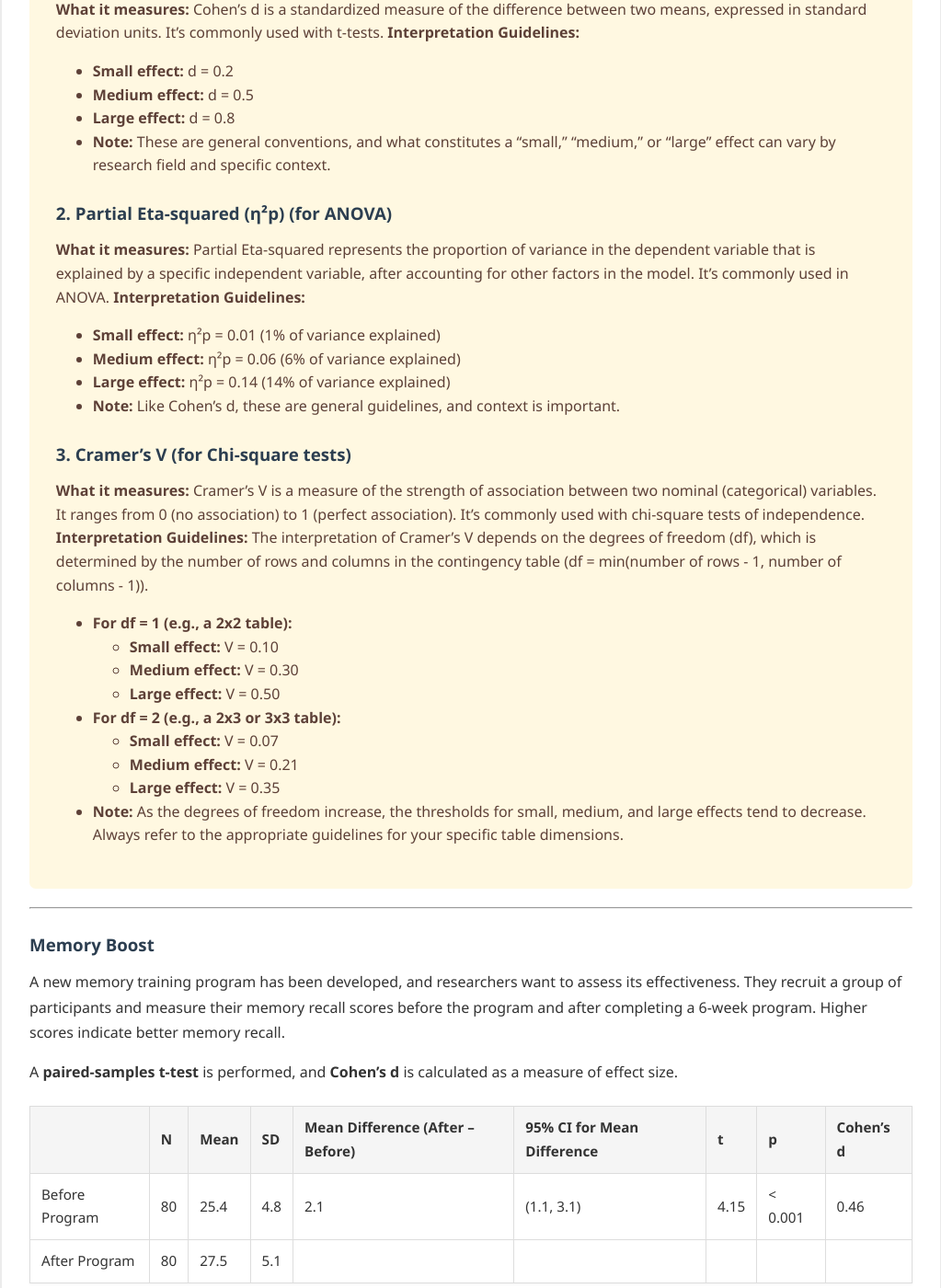
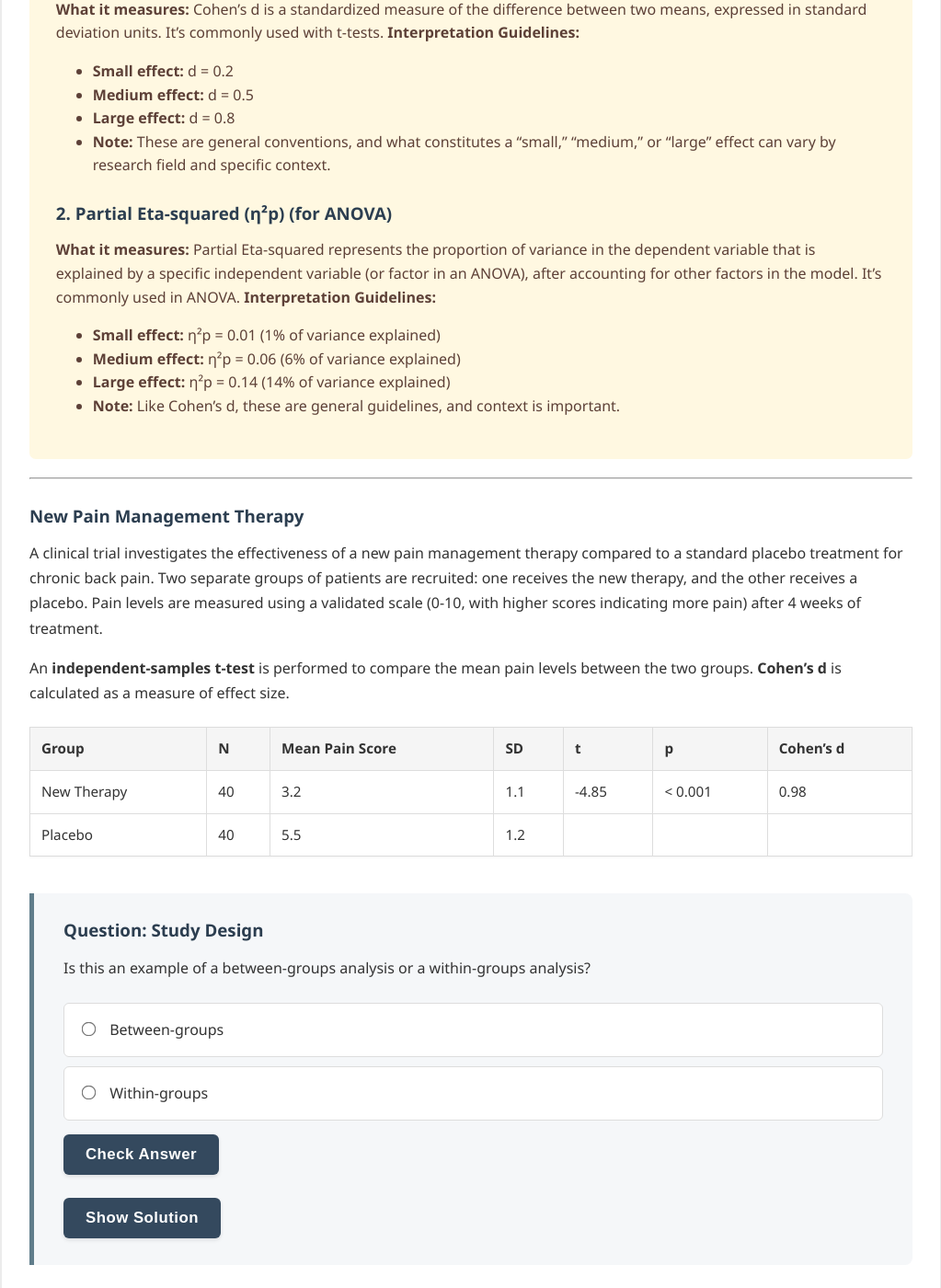
Before and after one commit to probe973/hsc-7056x, a Jekyll site: the page built from papers/es.md, in a window 1280 px wide and 1400 px high, scrolled down 1629 px. Shown: the whole window at 92% size, without its empty margins (128-1151 px from the left). Built offline with Jekyll 4.4.1, drawn with Linux system fonts in a browser that asks for light colours; some of the changed text lies outside the part shown.

Commit message:
Update es.md

```diff
--- a/papers/es.md
+++ b/papers/es.md
@@ -45,164 +45,98 @@ Different statistical tests use different effect size measures. Here are some co
 
 ### 2. Partial Eta-squared (η²p) (for ANOVA)
 
-**What it measures:** Partial Eta-squared represents the proportion of variance in the dependent variable that is explained by a specific independent variable, after accounting for other factors in the model. It's commonly used in ANOVA.
+**What it measures:** Partial Eta-squared represents the proportion of variance in the dependent variable that is explained by a specific independent variable (or factor in an ANOVA), after accounting for other factors in the model. It's commonly used in ANOVA.
 **Interpretation Guidelines:**
 *   **Small effect:** η²p = 0.01 (1% of variance explained)
 *   **Medium effect:** η²p = 0.06 (6% of variance explained)
 *   **Large effect:** η²p = 0.14 (14% of variance explained)
 *   **Note:** Like Cohen's d, these are general guidelines, and context is important.
 
-### 3. Cramer's V (for Chi-square tests)
-
-**What it measures:** Cramer's V is a measure of the strength of association between two nominal (categorical) variables. It ranges from 0 (no association) to 1 (perfect association). It's commonly used with chi-square tests of independence.
-**Interpretation Guidelines:** The interpretation of Cramer's V depends on the degrees of freedom (df), which is determined by the number of rows and columns in the contingency table (df = min(number of rows - 1, number of columns - 1)).
-*   **For df = 1 (e.g., a 2x2 table):**
-    *   **Small effect:** V = 0.10
-    *   **Medium effect:** V = 0.30
-    *   **Large effect:** V = 0.50
-*   **For df = 2 (e.g., a 2x3 or 3x3 table):**
-    *   **Small effect:** V = 0.07
-    *   **Medium effect:** V = 0.21
-    *   **Large effect:** V = 0.35
-*   **Note:** As the degrees of freedom increase, the thresholds for small, medium, and large effects tend to decrease. Always refer to the appropriate guidelines for your specific table dimensions.
-
 </div>
 
 ---
 
-### Memory Boost
+### New Pain Management Therapy
 
-A new memory training program has been developed, and researchers want to assess its effectiveness. They recruit a group of participants and measure their memory recall scores before the program and after completing a 6-week program. Higher scores indicate better memory recall.
+A clinical trial investigates the effectiveness of a new pain management therapy compared to a standard placebo treatment for chronic back pain. Two separate groups of patients are recruited: one receives the new therapy, and the other receives a placebo. Pain levels are measured using a validated scale (0-10, with higher scores indicating more pain) after 4 weeks of treatment.
 
-A **paired-samples t-test** is performed, and **Cohen's d** is calculated as a measure of effect size.
+An **independent-samples t-test** is performed to compare the mean pain levels between the two groups. **Cohen's d** is calculated as a measure of effect size.
 
-| | N | Mean | SD | Mean Difference (After – Before) | 95% CI for Mean Difference | t | p | Cohen's d |
-| :---- | :---- | :---- | :---- | :---- | :---- | :---- | :---- | :---- |
-| Before Program | 80 | 25.4 | 4.8 | 2.1 | (1.1, 3.1) | 4.15 | < 0.001 | 0.46 |
-| After Program | 80 | 27.5 | 5.1 | | | | | |
+| Group | N | Mean Pain Score | SD | t | p | Cohen's d |
+| :---- | :---- | :---- | :---- | :---- | :---- | :---- |
+| New Therapy | 40 | 3.2 | 1.1 | -4.85 | < 0.001 | 0.98 |
+| Placebo | 40 | 5.5 | 1.2 | | | |
 
 {% include question_multiple_choice.html
     id="effectsize1a_new"
     title="Study Design"
     question_text="Is this an example of a between-groups analysis or a within-groups analysis?"
     options="bg::Between-groups||wg::Within-groups"
-    correct_answer="wg"
-    solution_text="The same individuals are measured on two different occasions (before and after the program), making this a **within-groups** analysis."
+    correct_answer="bg"
+    solution_text="There are two distinct groups (New Therapy and Placebo), with each participant belonging to only one group. This is a **between-groups** analysis."
 %}
 
 {% include question_dropdown.html
     id="effectsize1b_new"
     title="P-value Interpretation"
     question_text="Interpret the p-value given in the table."
-    solution_text="The p-value of < 0.001 is very small (much less than 0.05). This indicates that the observed increase in memory recall scores is statistically significant, suggesting it is highly unlikely to have occurred by chance if the program had no effect."
+    solution_text="The p-value of < 0.001 is very small (much less than 0.05). This indicates that the observed difference in pain scores between the new therapy and placebo groups is statistically significant, suggesting it is highly unlikely to have occurred by chance."
 %}
 
-{% include question_dropdown.html
+{% include question_multiple_choice.html
     id="effectsize1c_new"
     title="Cohen's d Interpretation"
-    question_text="Interpret Cohen's d (0.46) for this study using the guidelines provided. What does it tell us about the program's effect?"
-    solution_text="Cohen's d is a standardized measure of the mean difference. According to the guidelines, a Cohen's d of 0.2 is small, 0.5 is medium, and 0.8 is large. Our value of 0.46 falls between small and medium, indicating a **medium effect size**. This means the memory training program has a noticeable, moderate practical impact on improving memory recall."
+    question_text="Based on the guidelines, what type of effect size does Cohen's d (0.98) represent?"
+    options="small::Small effect||medium::Medium effect||large::Large effect"
+    correct_answer="large"
+    solution_text="Cohen's d is a standardized measure of the difference between two means. According to the guidelines (Small = 0.2, Medium = 0.5, Large = 0.8), our value of 0.98 is greater than the threshold for a large effect (0.8). Therefore, it indicates a **large effect size**. This means the new pain management therapy has a very substantial and practically important impact on reducing pain compared to the placebo."
 %}
 
 {% include question_dropdown.html
     id="effectsize1d_new"
     title="Overall Conclusion"
-    question_text="Combining the p-value and Cohen's d, what can you conclude about the effectiveness of the memory training program?"
-    solution_text="The p-value (< 0.001) confirms statistical significance, meaning the program likely has an effect. Cohen's d (0.46) indicates a medium effect size, suggesting this effect is also practically meaningful. Therefore, there is strong evidence that the memory training program is effective, and its impact on memory recall is of moderate importance."
+    question_text="Combining the p-value and Cohen's d, what can you conclude about the effectiveness of the new pain management therapy?"
+    solution_text="The p-value (< 0.001) confirms statistical significance, meaning the new therapy is effective. Cohen's d (0.98) indicates a large effect size, suggesting this effect is also highly practically meaningful. Therefore, there is strong evidence that the new pain management therapy is significantly effective and has a substantial positive impact on reducing chronic back pain."
 %}
 
 ---
 
-### Stress Reduction Therapy
+### Sleep Quality Improvement Program
 
-A clinical trial is conducted to compare the effectiveness of three different stress reduction therapies (Therapy X, Therapy Y, and a control group receiving standard care). Participants are randomly assigned to one of the three groups, and their stress levels are measured after 8 weeks. Lower scores indicate lower stress.
+Researchers are testing a new sleep quality improvement program. A group of participants completes the 8-week program, and their sleep quality scores (higher scores = better sleep) are measured at three time points: Before the program, Mid-program (4 weeks), and After the program (8 weeks).
 
-An **Analysis of Variance (ANOVA)** is performed, and **Partial Eta-squared (η²p)** is calculated as a measure of effect size.
+A **repeated-measures ANOVA** is performed to examine the change in sleep quality over time. **Partial Eta-squared (η²p)** is calculated for the 'Time' factor.
 
-$$F(2, 147) = 3.89, p = 0.022, \eta^2_p = 0.05$$
+$$F(2, 58) = 4.10, p = 0.022, \eta^2_p = 0.04$$
 
 {% include question_multiple_choice.html
     id="effectsize2a_new"
     title="Study Design"
     question_text="Is this an example of a between-groups analysis or a within-groups analysis?"
     options="bg::Between-groups||wg::Within-groups"
-    correct_answer="bg"
-    solution_text="Participants are divided into three distinct groups, with each participant only belonging to one group. This is a **between-groups** analysis."
+    correct_answer="wg"
+    solution_text="The same individuals are measured at multiple time points (Before, Mid, After). This is a **within-groups** (or repeated-measures) analysis."
 %}
 
 {% include question_dropdown.html
     id="effectsize2b_new"
     title="P-value Interpretation"
-    question_text="Interpret the p-value given for the ANOVA."
-    solution_text="The p-value of 0.022 is less than the standard significance level of 0.05. This indicates that there is a statistically significant difference in stress levels among the three therapy groups, suggesting at least one therapy differs from the others."
+    question_text="Interpret the p-value given for the repeated-measures ANOVA."
+    solution_text="The p-value of 0.022 is less than the standard significance level of 0.05. This indicates that there is a statistically significant change in sleep quality scores over the three time points, suggesting the program had an effect."
 %}
 
-{% include question_dropdown.html
+{% include question_multiple_choice.html
     id="effectsize2c_new"
     title="Partial Eta-squared Interpretation"
-    question_text="Interpret the Partial Eta-squared (η²p) value (0.05) using the guidelines provided. What does it tell us about the therapy effect?"
-    solution_text="Partial Eta-squared (η²p) represents the proportion of variance in stress levels explained by the type of therapy. According to the guidelines, η²p = 0.01 is a small effect, 0.06 is a medium effect, and 0.14 is a large effect. Our η²p = 0.05 indicates a **small effect size**. This means that the therapy type accounts for about 5% of the variability in stress levels."
+    question_text="Based on the guidelines, what type of effect size does Partial Eta-squared (η²p = 0.04) represent?"
+    options="small::Small effect||medium::Medium effect||large::Large effect"
+    correct_answer="small"
+    solution_text="Partial Eta-squared (η²p) represents the proportion of variance in sleep quality scores explained by the 'Time' factor. According to the guidelines (Small = 0.01, Medium = 0.06, Large = 0.14), our η²p = 0.04 falls into the **small effect size** category, as it is greater than 0.01 but less than 0.06. This means that the progression through the program (time) accounts for about 4% of the variability in sleep quality scores."
 %}
 
 {% include question_dropdown.html
     id="effectsize2d_new"
     title="Combined Conclusion"
-    question_text="Considering both the p-value and Partial Eta-squared, what is your overall conclusion regarding the effectiveness of the therapies?"
-    solution_text="The p-value (0.022) suggests a statistically significant difference between the groups. However, the Partial Eta-squared (0.05) indicates that the therapy type explains only a small proportion of the variance in stress levels. While there's a detectable difference, the practical impact of therapy type on individual stress levels might be considered modest."
+    question_text="Considering both the p-value and Partial Eta-squared, what is your overall conclusion regarding the effectiveness of the sleep quality improvement program?"
+    solution_text="The p-value (0.022) indicates that the program led to a statistically significant change in sleep quality over time. However, the Partial Eta-squared (0.04) reveals that this effect is a small effect. While the program *does* have a detectable impact, the amount of variation in sleep quality scores explained by the program is modest. This suggests a statistically significant but practically small effect."
 %}
-
----
-
-### Customer Loyalty Survey
-
-A large retail company wants to investigate if there is an association between a customer's preferred communication method (email, phone, in-store) and their reported loyalty status (loyal, regular, new). They conduct a survey with 5000 customers.
-
-| | Loyal | Regular | New | TOTAL |
-| :---- | :---- | :---- | :---- | :---- |
-| Email | 1500 | 800 | 200 | 2500 |
-| Phone | 500 | 300 | 100 | 900 |
-| In-store | 900 | 600 | 100 | 1600 |
-| TOTAL | 2900 | 1700 | 400 | 5000 |
-
-A **chi-square test of independence** is performed to examine the association, and **Cramer's V** is calculated as an effect size. The contingency table has 3 rows (Email, Phone, In-store) and 3 columns (Loyal, Regular, New). The degrees of freedom for Cramer's V are min(3-1, 3-1) = min(2,2) = 2.
-
-$$ \chi^2(4, N=5000) = 28.5, p < 0.001, \text{Cramer's V} = 0.075 $$
-
-{% include question_numerical.html
-    id="effectsize3a_new"
-    title="Loyalty via Email"
-    question_text="What percentage (correct to 1 decimal place) of customers who prefer email are 'Loyal'?"
-    correct_answer="60.0"
-    tolerance="0.05"
-    solution_text="$\frac{1500}{2500} \times 100 = 60.0\%$"
-%}
-
-{% include question_numerical.html
-    id="effectsize3b_new"
-    title="Loyalty via Phone"
-    question_text="What percentage (correct to 1 decimal place) of customers who prefer phone are 'Loyal'?"
-    correct_answer="55.6"
-    tolerance="0.05"
-    solution_text="$\frac{500}{900} \times 100 = 55.55... = 55.6\%$ (1 d.p.)"
-%}
-
-{% include question_dropdown.html
-    id="effectsize3c_new"
-    title="P-value Interpretation"
-    question_text="Interpret the p-value from the chi-square test."
-    solution_text="The p-value of < 0.001 is extremely small, well below the 0.05 threshold. This indicates a statistically significant association between preferred communication method and loyalty status, meaning the relationship is unlikely due to random chance."
-%}
-
-{% include question_dropdown.html
-    id="effectsize3d_new"
-    title="Cramer's V Interpretation"
-    question_text="Interpret Cramer's V (0.075) for this study, considering the degrees of freedom (df=2) and the guidelines provided. What does it tell us about the association?"
-    solution_text="Cramer's V is a measure of association for nominal variables. For df=2, the guidelines are: 0.07 (small effect), 0.21 (medium effect), 0.35 (large effect). Our Cramer's V = 0.075 falls into the **small effect size** category (just above the threshold for small). This means that while there's a statistically significant association, the strength of the relationship between communication preference and loyalty status is quite weak in practical terms."
-%}
-
-{% include question_dropdown.html
-    id="effectsize3e_new"
-    title="Overall Conclusion & Large Sample Size"
-    question_text="Given the very small p-value but also a very small Cramer's V, what is your overall conclusion? What does this illustrate about large sample sizes?"
-    solution_text="This scenario highlights the importance of effect sizes. The p-value (< 0.001) indicates a statistically significant association. However, the Cramer's V (0.075) reveals that this association is very weak. With such a large sample size (N=5000), even a negligible relationship can become statistically significant. Our conclusion is that while an association technically exists, its practical importance is minimal. This demonstrates that a small p-value does not automatically imply a practically important effect, especially with large samples."
-%}
```
